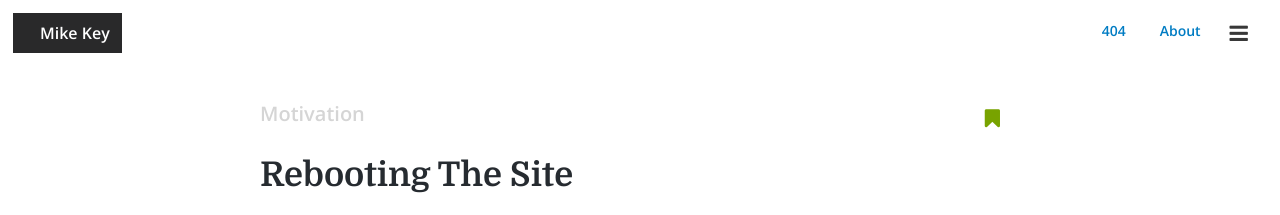
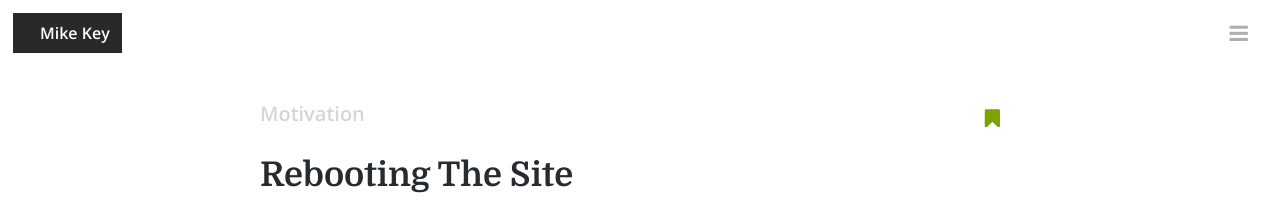
Before and after one commit to devbymike/devbymike.github.io, a Jekyll site: the page built from index.html, in a window 1280 px wide and 900 px high. Shown: the top 215 px of the window. Built offline with Jekyll 4.4.1, drawn with Linux system fonts in a browser that asks for light colours; nearby versions of some CDN libraries; the list of posts is cut into pages by our own code.

Commit message:
changed setting for nav

```diff
--- a/_config.yml
+++ b/_config.yml
@@ -32,7 +32,7 @@ exclude:
 
 # Theme Settings
 theme_reading_time: true
-theme_always_show_nav: true
+theme_always_show_nav: false
 
 # Extra gems to have fancy things.
 gems:
```
